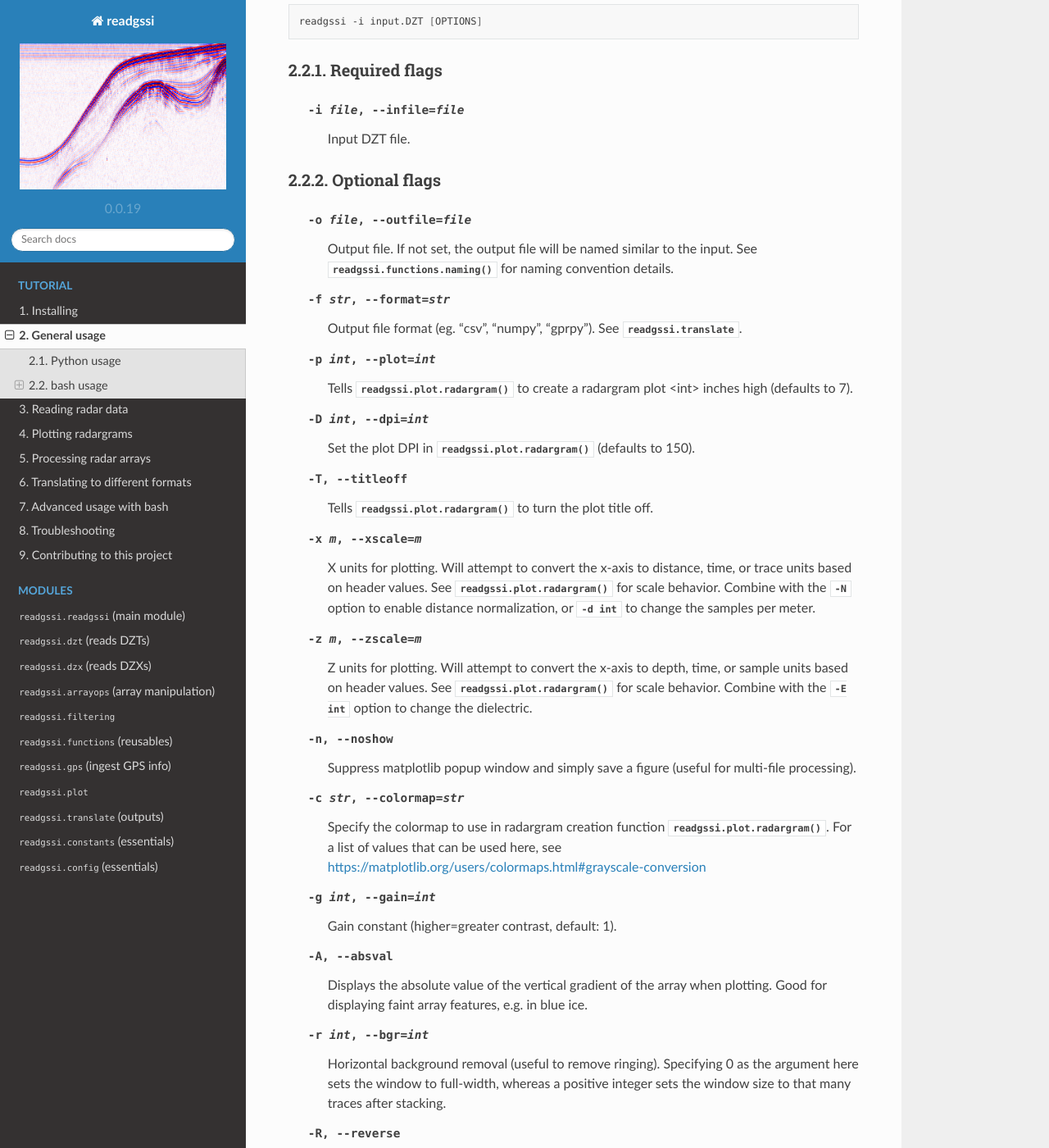
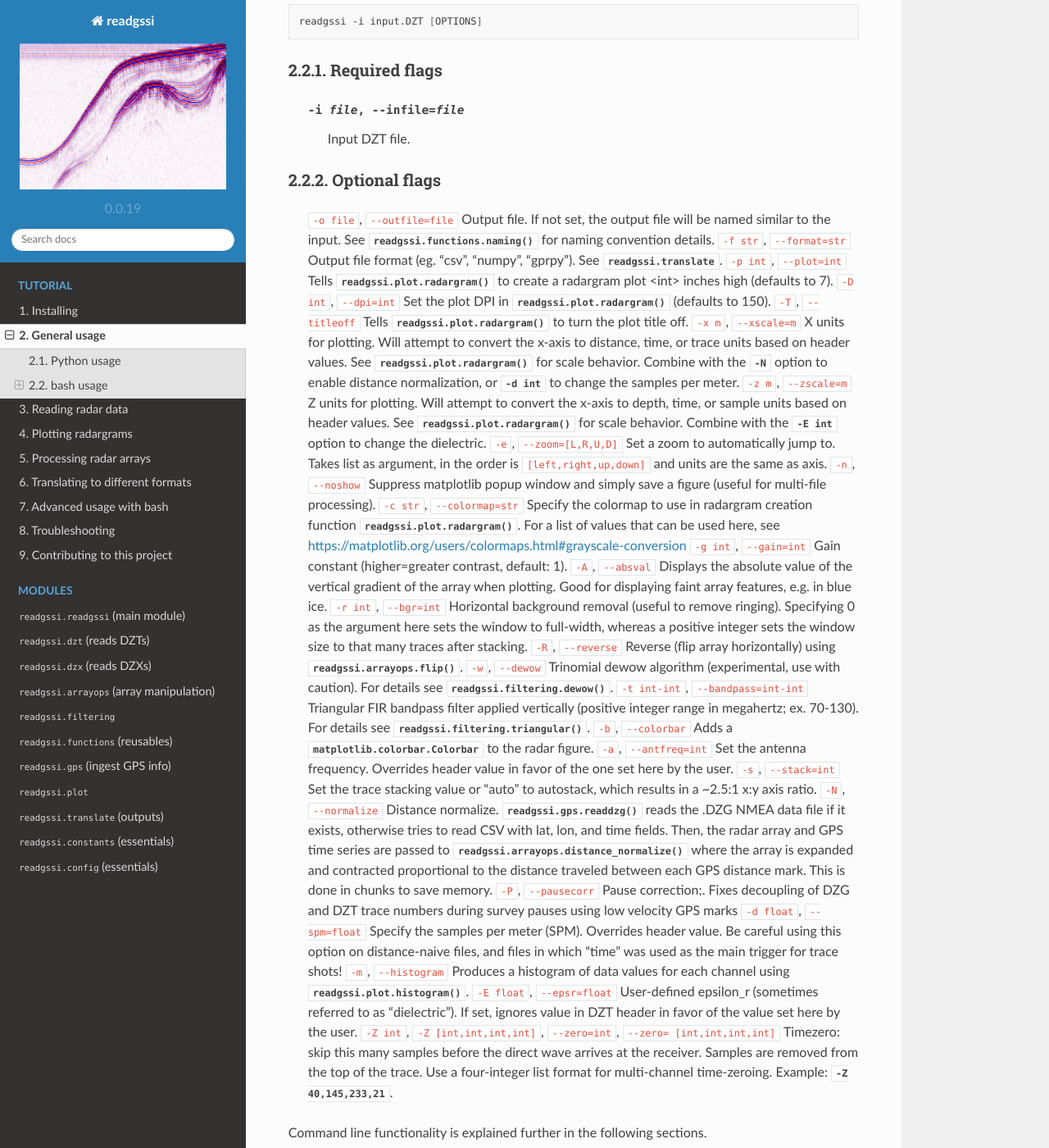
Before and after one commit to iannesbitt/readgssi, a Sphinx documentation site: the page built from docs/general.rst, in a window 1280 px wide and 1400 px high, scrolled down 2071 px. Shown: the whole window at 82% size. Built offline with Sphinx 7.4.7 and the Read the Docs theme 2.0.0, drawn with Linux system fonts in a browser that asks for light colours; some of the changed text lies outside the part shown.

Commit message:
fixing usage text block

```diff
--- a/docs/general.rst
+++ b/docs/general.rst
@@ -94,31 +94,31 @@ Required flags
 Optional flags
 ------------------
 
-    -o file, --outfile=file             Output file. If not set, the output file will be named similar to the input. See :py:func:`readgssi.functions.naming` for naming convention details.
-    -f str, --format=str                Output file format (eg. "csv", "numpy", "gprpy"). See :py:mod:`readgssi.translate`.
-    -p int, --plot=int                  Tells :py:func:`readgssi.plot.radargram` to create a radargram plot <int> inches high (defaults to 7).
-    -D int, --dpi=int                   Set the plot DPI in :py:func:`readgssi.plot.radargram` (defaults to 150).
-    -T, --titleoff                      Tells :py:func:`readgssi.plot.radargram` to turn the plot title off.
-    -x m, --xscale=m                    X units for plotting. Will attempt to convert the x-axis to distance, time, or trace units based on header values. See :py:func:`readgssi.plot.radargram` for scale behavior. Combine with the :py:data:`-N` option to enable distance normalization, or :py:data:`-d int` to change the samples per meter.
-    -z m, --zscale=m                    Z units for plotting. Will attempt to convert the x-axis to depth, time, or sample units based on header values. See :py:func:`readgssi.plot.radargram` for scale behavior. Combine with the :py:data:`-E int` option to change the dielectric.
-    -n, --noshow                        Suppress matplotlib popup window and simply save a figure (useful for multi-file processing).
-    -c str, --colormap=str              Specify the colormap to use in radargram creation function :py:func:`readgssi.plot.radargram`. For a list of values that can be used here, see https://matplotlib.org/users/colormaps.html#grayscale-conversion
-    -g int, --gain=int                  Gain constant (higher=greater contrast, default: 1).
-    -A, --absval                        Displays the absolute value of the vertical gradient of the array when plotting. Good for displaying faint array features, e.g. in blue ice.
-    -r int, --bgr=int                   Horizontal background removal (useful to remove ringing). Specifying 0 as the argument here sets the window to full-width, whereas a positive integer sets the window size to that many traces after stacking.
-    -R, --reverse                       Reverse (flip array horizontally) using :py:func:`readgssi.arrayops.flip`.
-    -w, --dewow                         Trinomial dewow algorithm (experimental, use with caution). For details see :py:func:`readgssi.filtering.dewow`.
-    -t int-int, --bandpass=int-int      Triangular FIR bandpass filter applied vertically (positive integer range in megahertz; ex. 70-130). For details see :py:func:`readgssi.filtering.triangular`.
-    -b, --colorbar                      Adds a :py:class:`matplotlib.colorbar.Colorbar` to the radar figure.
-    -a, --antfreq=int                   Set the antenna frequency. Overrides header value in favor of the one set here by the user.
-    -s, --stack=int                     Set the trace stacking value or "auto" to autostack, which results in a ~2.5:1 x:y axis ratio.
-    -N, --normalize                     Distance normalize. :py:func:`readgssi.gps.readdzg` reads the .DZG NMEA data file if it exists, otherwise tries to read CSV with lat, lon, and time fields. Then, the radar array and GPS time series are passed to :py:func:`readgssi.arrayops.distance_normalize` where the array is expanded and contracted proportional to the distance traveled between each GPS distance mark. This is done in chunks to save memory.
-    -P, --pausecorr                     Pause correction;. Fixes decoupling of DZG and DZT trace numbers during survey pauses using low velocity GPS marks
-    -d float, --spm=float               Specify the samples per meter (SPM). Overrides header value. Be careful using this option on distance-naive files, and files in which "time" was used as the main trigger for trace shots!
-    -m, --histogram                     Produces a histogram of data values for each channel using :py:func:`readgssi.plot.histogram`.
-    -E float, --epsr=float              User-defined epsilon_r (sometimes referred to as "dielectric"). If set, ignores value in DZT header in favor of the value set here by the user.
-    -Z int, -Z \[int,int,int,int\], --zero=int, --zero=\[int,int,int,int\]   Timezero: skip this many samples before the direct wave arrives at the receiver. Samples are removed from the top of the trace. Use a four-integer list format for multi-channel time-zeroing. Example: :py:data:`-Z 40,145,233,21`.
-    -e, --zoom=\[L,R,U,D\]              Set a zoom to automatically jump to. Takes list as argument, in the order is \[left,right,up,down\] and units are the same as axis.
+    ``-o file``, ``--outfile=file``             Output file. If not set, the output file will be named similar to the input. See :py:func:`readgssi.functions.naming` for naming convention details.
+    ``-f str``, ``--format=str``                Output file format (eg. "csv", "numpy", "gprpy"). See :py:mod:`readgssi.translate`.
+    ``-p int``, ``--plot=int``                  Tells :py:func:`readgssi.plot.radargram` to create a radargram plot <int> inches high (defaults to 7).
+    ``-D int``, ``--dpi=int``                   Set the plot DPI in :py:func:`readgssi.plot.radargram` (defaults to 150).
+    ``-T``, ``--titleoff``                      Tells :py:func:`readgssi.plot.radargram` to turn the plot title off.
+    ``-x m``, ``--xscale=m``                    X units for plotting. Will attempt to convert the x-axis to distance, time, or trace units based on header values. See :py:func:`readgssi.plot.radargram` for scale behavior. Combine with the :py:data:`-N` option to enable distance normalization, or :py:data:`-d int` to change the samples per meter.
+    ``-z m``, ``--zscale=m``                    Z units for plotting. Will attempt to convert the x-axis to depth, time, or sample units based on header values. See :py:func:`readgssi.plot.radargram` for scale behavior. Combine with the :py:data:`-E int` option to change the dielectric.
+    ``-e``, ``--zoom=[L,R,U,D]``                Set a zoom to automatically jump to. Takes list as argument, in the order is ``[left,right,up,down]`` and units are the same as axis.
+    ``-n``, ``--noshow``                        Suppress matplotlib popup window and simply save a figure (useful for multi-file processing).
+    ``-c str``, ``--colormap=str``              Specify the colormap to use in radargram creation function :py:func:`readgssi.plot.radargram`. For a list of values that can be used here, see https://matplotlib.org/users/colormaps.html#grayscale-conversion
+    ``-g int``, ``--gain=int``                  Gain constant (higher=greater contrast, default: 1).
+    ``-A``, ``--absval``                        Displays the absolute value of the vertical gradient of the array when plotting. Good for displaying faint array features, e.g. in blue ice.
+    ``-r int``, ``--bgr=int``                   Horizontal background removal (useful to remove ringing). Specifying 0 as the argument here sets the window to full-width, whereas a positive integer sets the window size to that many traces after stacking.
+    ``-R``, ``--reverse``                       Reverse (flip array horizontally) using :py:func:`readgssi.arrayops.flip`.
+    ``-w``, ``--dewow``                         Trinomial dewow algorithm (experimental, use with caution). For details see :py:func:`readgssi.filtering.dewow`.
+    ``-t int-int``, ``--bandpass=int-int``      Triangular FIR bandpass filter applied vertically (positive integer range in megahertz; ex. 70-130). For details see :py:func:`readgssi.filtering.triangular`.
+    ``-b``, ``--colorbar``                      Adds a :py:class:`matplotlib.colorbar.Colorbar` to the radar figure.
+    ``-a``, ``--antfreq=int``                   Set the antenna frequency. Overrides header value in favor of the one set here by the user.
+    ``-s``, ``--stack=int``                     Set the trace stacking value or "auto" to autostack, which results in a ~2.5:1 x:y axis ratio.
+    ``-N``, ``--normalize``                     Distance normalize. :py:func:`readgssi.gps.readdzg` reads the .DZG NMEA data file if it exists, otherwise tries to read CSV with lat, lon, and time fields. Then, the radar array and GPS time series are passed to :py:func:`readgssi.arrayops.distance_normalize` where the array is expanded and contracted proportional to the distance traveled between each GPS distance mark. This is done in chunks to save memory.
+    ``-P``, ``--pausecorr``                     Pause correction;. Fixes decoupling of DZG and DZT trace numbers during survey pauses using low velocity GPS marks
+    ``-d float``, ``--spm=float``               Specify the samples per meter (SPM). Overrides header value. Be careful using this option on distance-naive files, and files in which "time" was used as the main trigger for trace shots!
+    ``-m``, ``--histogram``                     Produces a histogram of data values for each channel using :py:func:`readgssi.plot.histogram`.
+    ``-E float``, ``--epsr=float``              User-defined epsilon_r (sometimes referred to as "dielectric"). If set, ignores value in DZT header in favor of the value set here by the user.
+    ``-Z int``, ``-Z [int,int,int,int]``, ``--zero=int``, ``--zero= [int,int,int,int]``   Timezero: skip this many samples before the direct wave arrives at the receiver. Samples are removed from the top of the trace. Use a four-integer list format for multi-channel time-zeroing. Example: :py:data:`-Z 40,145,233,21`.
 
 Command line functionality is explained further in the following sections.
 
```
